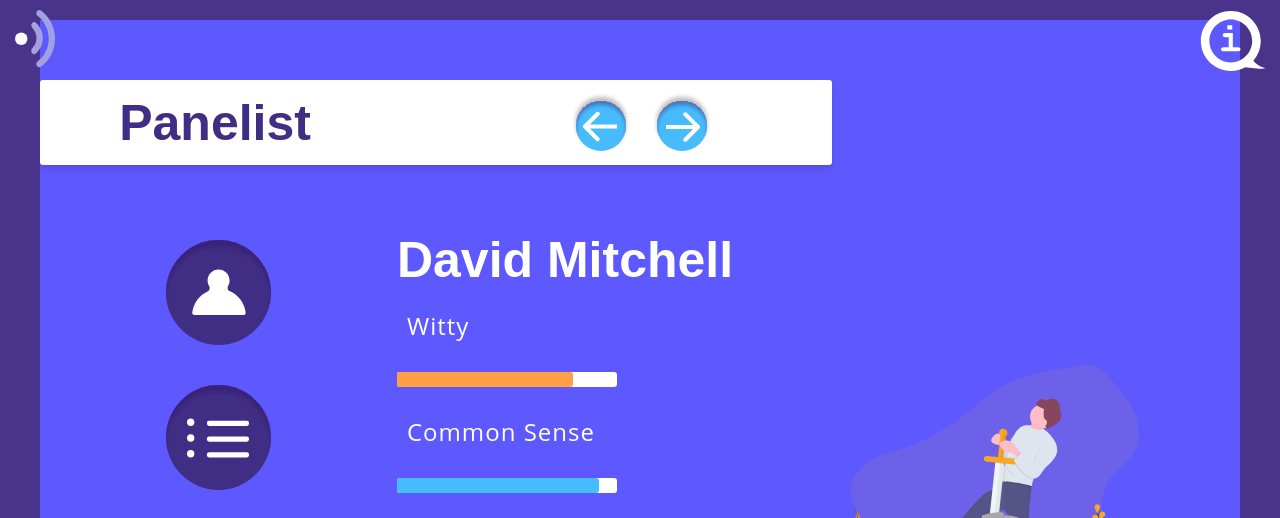
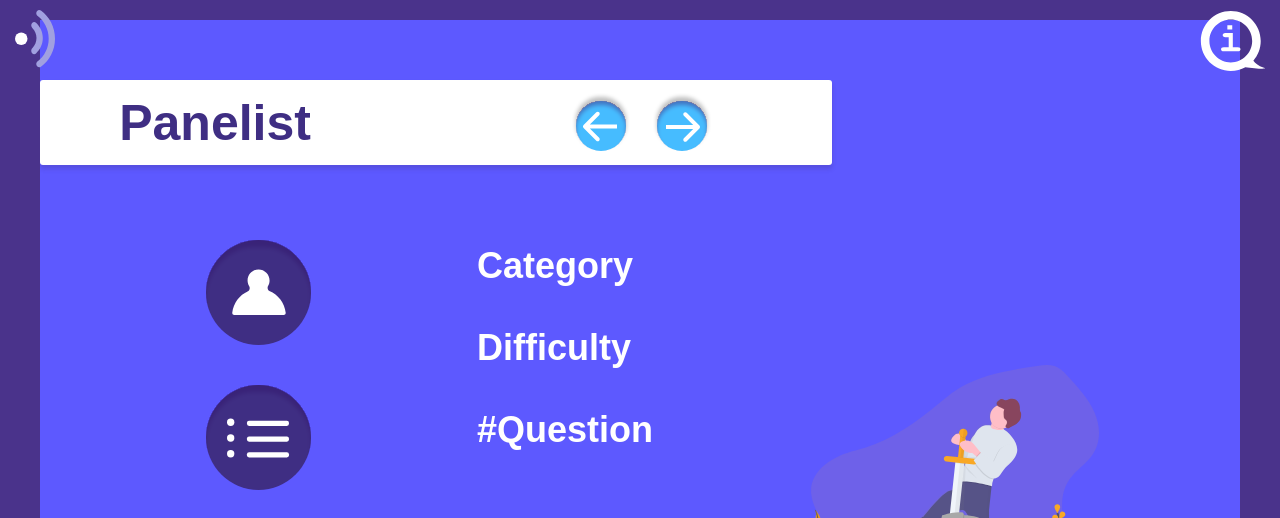
Before and after one commit to karomei/trivia-website, a plain HTML site: page game.html in a window 1280 px wide. Shown: the top 518 px of the page. Drawn offline with nearby package versions, Linux system fonts and the light colour scheme; no server answers.

Commit message:
Create basic outline for category page

```diff
--- a/assets/css/style.scss
+++ b/assets/css/style.scss
@@ -246,6 +246,15 @@ object {
     position: relative;
     margin-left: 23%;
   }
+/*------------------------------------------Category*/
+.categoryInfo {
+    padding-top: 8rem;
+    margin: 0 0 3rem 2.5rem;
+    text-align: left;
+}
+.categoryInfo h2 {
+    font-size: 3.6rem;
+}
 /*------------------------------------------Modals*/
 #infoModal {
     visibility: hidden;
--- a/game.html
+++ b/game.html
@@ -39,7 +39,7 @@
                     <object data="./assets/images/categorycircle.svg" type="image/svg+xml" id="smPanelist"></object>
                     <object data="./assets/images/musiccircle.svg" type="image/svg+xml" id="smPanelist"></object>
                 </div>
-                <div class="flex-column panelistBox">
+                <!--<div class="flex-column panelistBox">
                     <div class="flex-row david">
                         <div class="flex-column panelistInfo" id="davidInfo">
                             <h1>David Mitchell</h1>
@@ -56,6 +56,13 @@
                                 <div id="bar3"></div>
                             </div>
                         </div>
+                    </div>
+                </div>-->
+                <div class="flex-column categoryBox">
+                    <div class="categoryInfo">
+                        <h2>Category</h2>
+                        <h2>Difficulty</h2>
+                        <h2>#Question</h2>
                     </div>
                 </div>
                 <div class="flex-column">
```
Also changed, not shown: assets/css/style.css, 1 other file.
